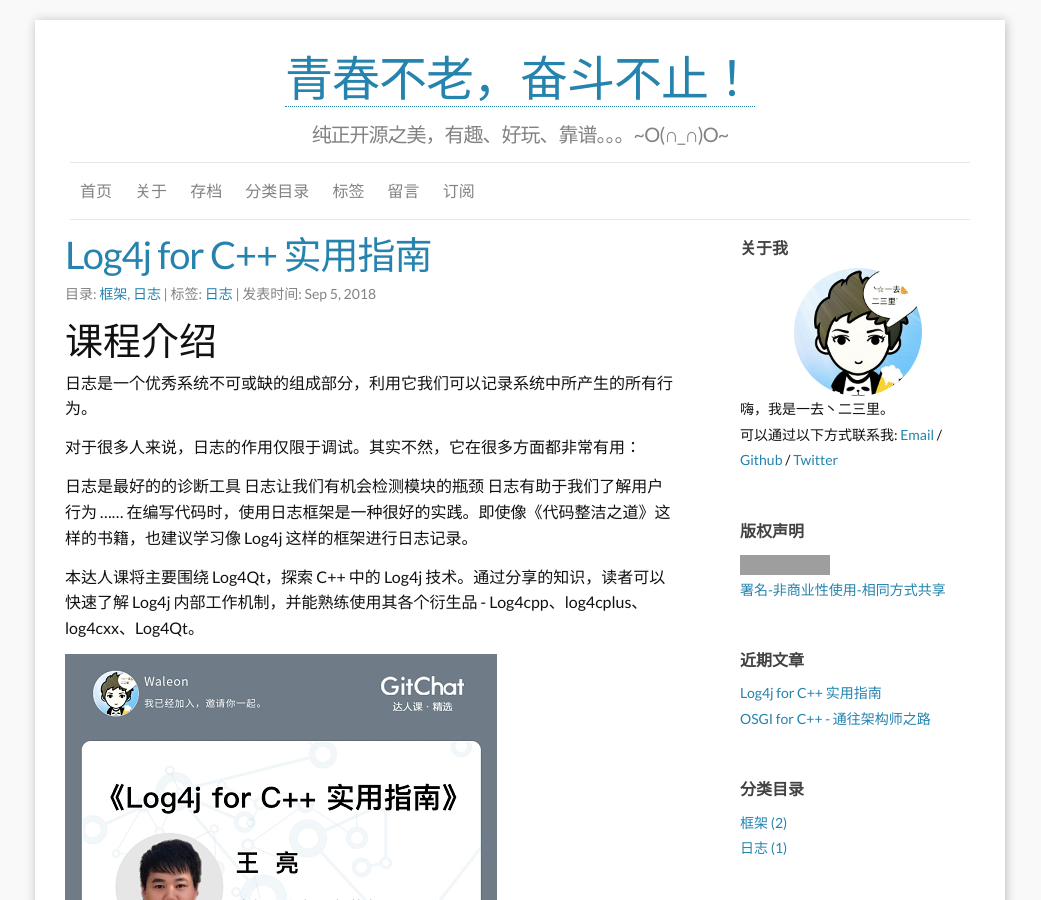
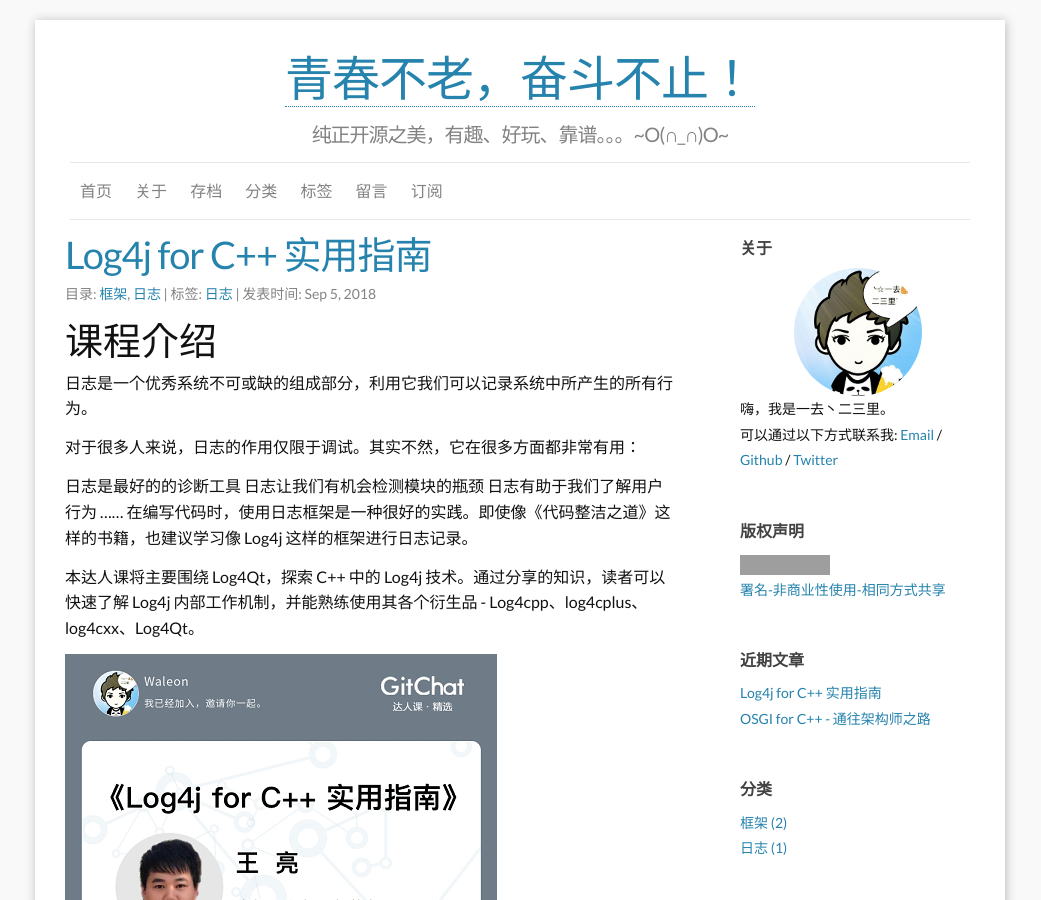
Before and after one commit to Waleon/Waleon.github.io, a Jekyll site: the page built from index.html, in a window 1280 px wide and 900 px high. Shown: the whole window, without its empty margins (120-1161 px from the left). Built offline with Jekyll 4.4.1, drawn with Linux system fonts in a browser that asks for light colours; the list of posts is cut into pages by our own code; grey boxes are pictures that could not be loaded.

Commit message:
update config

```diff
--- a/_config.yml
+++ b/_config.yml
@@ -44,10 +44,10 @@
       Guestbook: "Guestbook"
       Subscribe: "Subscribe"
     cn:
-      Aboutme: "关于我"
+      Aboutme: "关于"
       Archives: "存档"
       Blogroll: "良师益友"
-      Categories: "分类目录"
+      Categories: "分类"
       Copyright_Notice: "版权声明"
       Recent_Posts: "近期文章"
       Tags: "标签"
```
